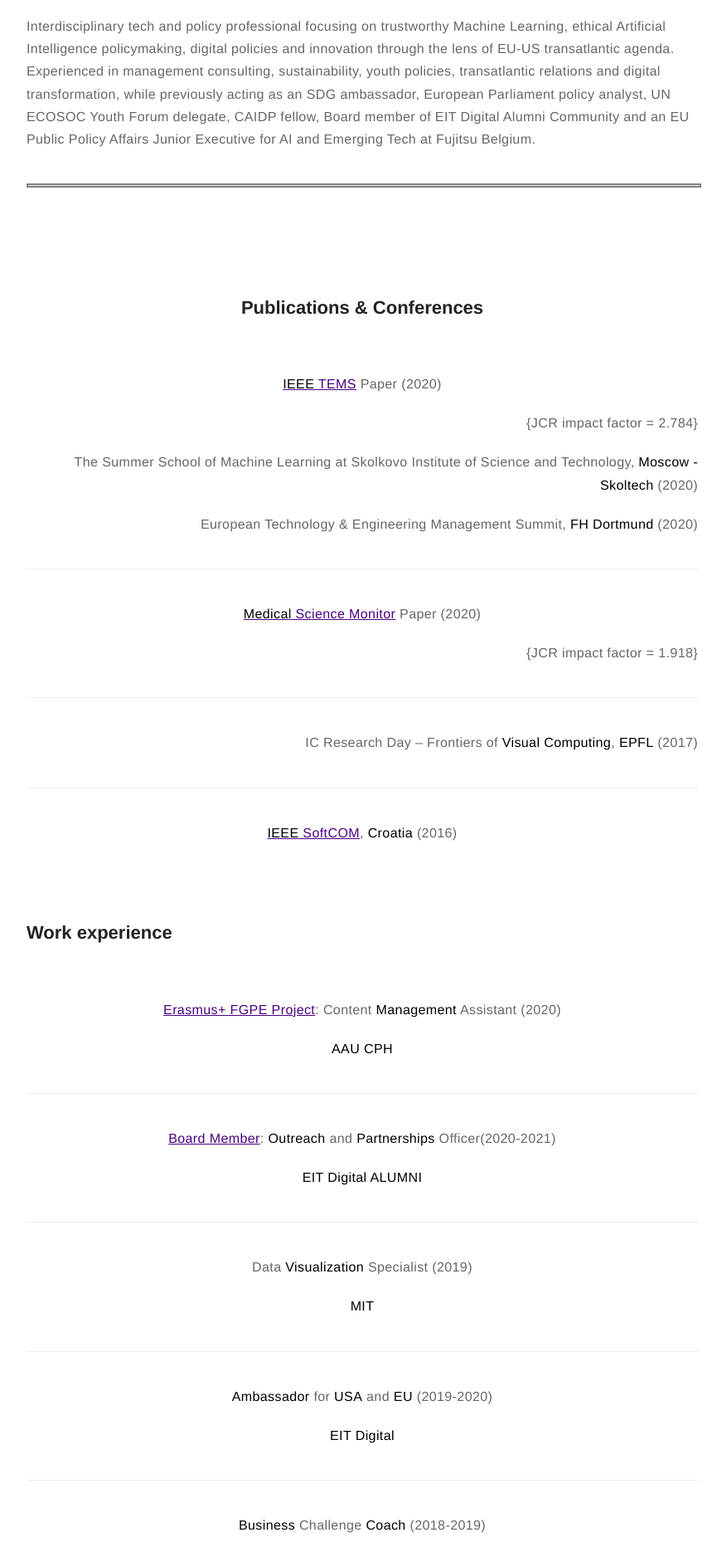
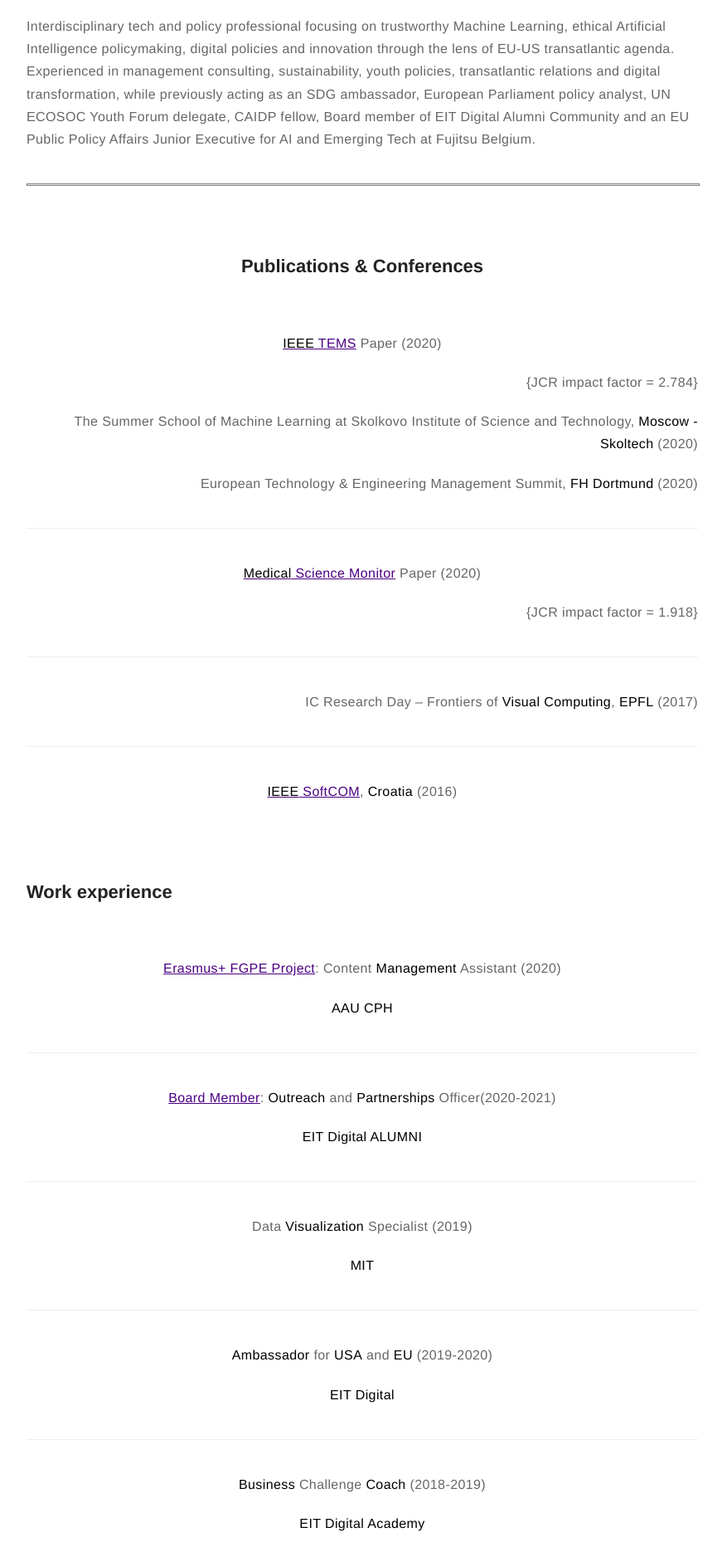
Before and after one commit to dljubenk/dljubenk.github.io, a Jekyll site: the page built from about.md, in a window 1280 px wide. Shown: the part 532-2408 px from the top of the page at 83% size, without its empty margins (203-1080 px from the left). Built offline with Jekyll 4.4.1, drawn with Linux system fonts in a browser that asks for light colours.

Commit message:
Update about.md

```diff
--- a/about.md
+++ b/about.md
@@ -6,10 +6,9 @@ layout: page
 ![Profile Image]({{ site.url }}/{{ site.picture }})
 
 <p>Interdisciplinary tech and policy professional focusing on trustworthy Machine Learning, ethical Artificial Intelligence policymaking, digital policies and innovation through the lens of EU-US transatlantic agenda. Experienced in management consulting, sustainability, youth policies, transatlantic relations and digital transformation, while previously acting as an SDG ambassador, European Parliament policy analyst, UN ECOSOC Youth Forum delegate, CAIDP fellow, Board member of EIT Digital Alumni Community and an EU Public Policy Affairs Junior Executive for AI and Emerging Tech at Fujitsu Belgium.</p>
-<hr style="border:2px solid gray">
+<hr style="border:1px solid gray">
 <br>
 ---
-<br>
 <h2 align="center">Publications & Conferences</h2>
 <br>
 <p align="center"><a href="https://ieeexplore.ieee.org/abstract/document/9111707"><strong>IEEE</strong> TEMS</a> Paper (2020)</p>
```
